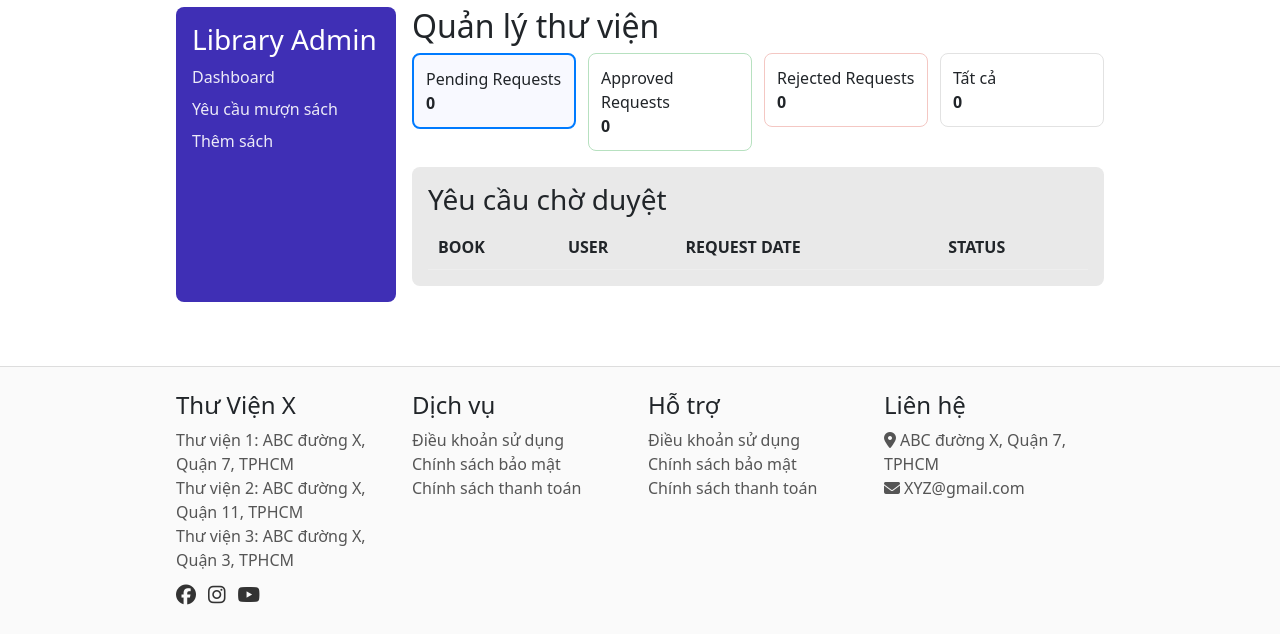
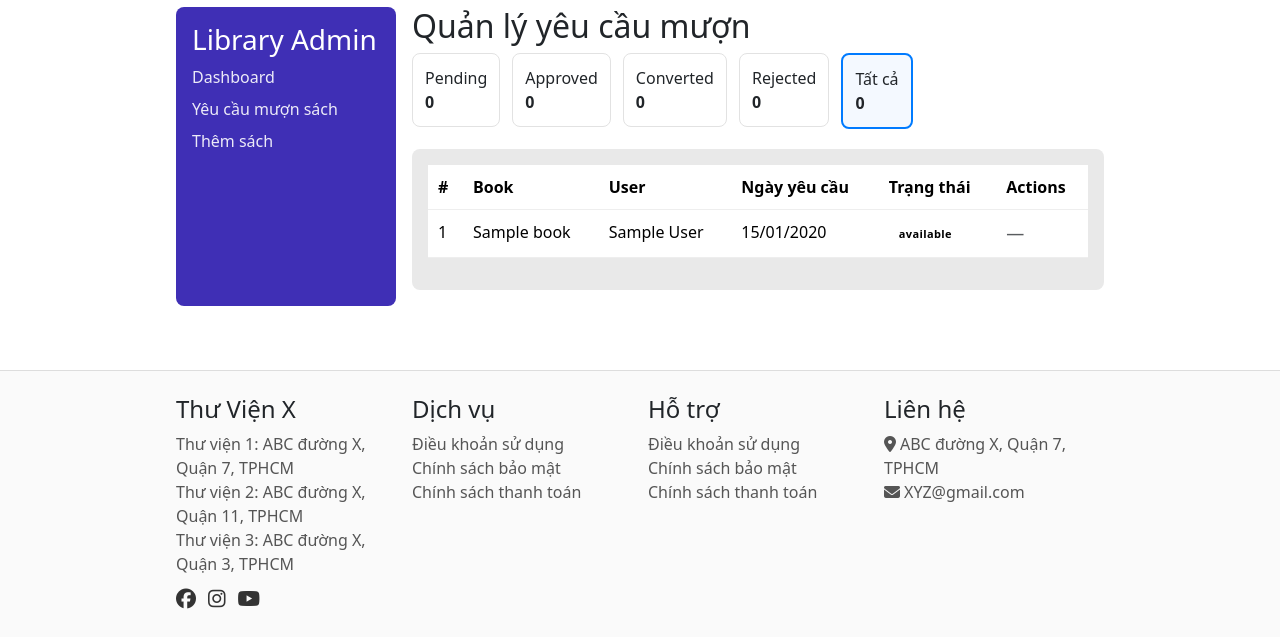
Before and after one commit to HieuLT24/DigitalLibrary, a Flask app: page /admin/requests in a window 1280 px wide. Shown: the part 81-718 px from the top of the page. Run offline with Flask 3, Linux system fonts and the light colour scheme; a user stored in the database is signed in; tables that the repository leaves empty hold one stand-in row (values such as "Sample post"); lists and menus that the app fills with data are empty.

Commit message:
update request borrow books

```diff
--- a/DL/routes/admin.py
+++ b/DL/routes/admin.py
@@ -1,9 +1,8 @@
 from flask import Blueprint, render_template, abort, request, redirect, url_for, flash
 from flask_login import login_required, current_user
-from datetime import date, timedelta
 
 from DL.models import db, Book, BorrowSlip, User, Category, BorrowRequest
-from sqlalchemy.orm import joinedload
+from DL.services.borrow_service import BorrowService
 
 admin_bp = Blueprint('admin', __name__)
 
@@ -14,7 +13,7 @@ def admin_index():
         return abort(403)
 
     total_books = db.session.query(Book).count()
-    borrowing_books = db.session.query(BorrowSlip).filter(BorrowSlip.status == 'borrowing').count()
+    borrowing_books = db.session.query(BorrowSlip).filter(BorrowSlip.status == 'borrowed').count()
     total_users = db.session.query(User).count()
     total_borrows = db.session.query(BorrowSlip).count()
 
@@ -42,10 +41,9 @@ def admin_index():
         'books_by_category_labels': books_by_category_labels,
         'books_by_category_counts': books_by_category_counts,
         'borrow_counts_by_library': [
-            { 'library_location': lib, 'borrow_count': cnt } for lib, cnt in borrow_counts_by_library
+            {'library_location': lib, 'borrow_count': cnt} for lib, cnt in borrow_counts_by_library
         ],
     }
-
     return render_template("admin_templates/statistic.html", stats=stats)
 
 @admin_bp.route("/requests")
@@ -54,81 +52,82 @@ def admin_requests():
     if current_user.role != 'admin':
         return abort(403)
 
-    status_filter = request.args.get('status', 'pending')
+    status_filter = request.args.get('status')  # có thể None = all
+    service = BorrowService()
 
-    query = db.session.query(BorrowRequest).options(
-        db.joinedload(BorrowRequest.user),
-        db.joinedload(BorrowRequest.book)
-    )
+    allowed = ['pending', 'approved', 'rejected', 'converted']
+    if status_filter in allowed:
+        requests = service.list_requests(statuses=[status_filter])
+    else:
+        requests = service.list_requests()
 
-    if status_filter in ['pending', 'approved', 'rejected']:
-        query = query.filter(BorrowRequest.status == status_filter)
-
-    borrow_requests = query.all()
-
-    pending_count = db.session.query(BorrowRequest).filter(BorrowRequest.status == 'pending').count()
-    approved_count = db.session.query(BorrowRequest).filter(BorrowRequest.status == 'approved').count()
-    rejected_count = db.session.query(BorrowRequest).filter(BorrowRequest.status == 'rejected').count()
-
-    stats = {
-        'pending_count': pending_count,
-        'approved_count': approved_count,
-        'rejected_count': rejected_count,
-    }
+    counts = {st: db.session.query(BorrowRequest).filter(BorrowRequest.status == st).count()
+              for st in allowed}
 
     return render_template("admin_templates/admin_requests.html",
-                         requests=borrow_requests, stats=stats, current_filter=status_filter)
-
+                           requests=requests,
+                           counts=counts,
+                           current_filter=status_filter)
 
 @admin_bp.route("/requests/<int:request_id>/approve", methods=['POST'])
 @login_required
 def approve_request(request_id):
     if current_user.role != 'admin':
         return abort(403)
+    service = BorrowService()
+    try:
+        service.approve_request(request_id)
+        flash("Đã duyệt yêu cầu.", "success")
+    except ValueError as e:
+        mapping = {
+            "REQUEST_NOT_FOUND": "Không tìm thấy yêu cầu.",
+            "INVALID_STATE": "Trạng thái không hợp lệ.",
+            "BOOK_NOT_FOUND": "Không tìm thấy sách.",
+            "NO_AVAILABLE_QUANTITY": "Không còn suất để duyệt (đã đủ số lượng)."
+        }
+        flash(mapping.get(str(e), "Duyệt thất bại."), "danger")
+    return redirect(url_for('admin.admin_requests', status='pending'))
 
-    borrow_request = BorrowRequest.query.get_or_404(request_id)
-
-    if borrow_request.status == 'pending':
-        borrow_request.status = 'approved'
-
-        borrow_slip = BorrowSlip(
-            borrow_date=date.today(),
-            due_date=date.today() + timedelta(days=14),
-            status='borrowing',
-            user_id=borrow_request.user_id,
-            book_id=borrow_request.book_id
-        )
-
-        db.session.add(borrow_slip)
-        db.session.commit()
-
-        flash('Đã duyệt yêu cầu mượn sách thành công!', 'success')
-    else:
-        flash('Yêu cầu này đã được xử lý trước đó.', 'warning')
-
-    return redirect(url_for('admin.admin_requests', status='pending'))
+@admin_bp.route("/requests/<int:request_id>/convert", methods=['POST'])
+@login_required
+def convert_request(request_id):
+    if current_user.role != 'admin':
+        return abort(403)
+    service = BorrowService()
+    try:
+        service.convert_request_to_slip(request_id)
+        flash("Đã tạo phiếu mượn (giao sách).", "success")
+    except ValueError as e:
+        mapping = {
+            "REQUEST_NOT_FOUND": "Không tìm thấy yêu cầu.",
+            "INVALID_STATE": "Yêu cầu không ở trạng thái đã duyệt.",
+            "BOOK_NOT_FOUND": "Không tìm thấy sách.",
+            "OUT_OF_STOCK": "Sách đã hết khi giao."
+        }
+        flash(mapping.get(str(e), "Tạo phiếu thất bại."), "danger")
+    return redirect(url_for('admin.admin_requests', status='approved'))
 
 @admin_bp.route("/requests/<int:request_id>/reject", methods=['POST'])
 @login_required
 def reject_request(request_id):
     if current_user.role != 'admin':
         return abort(403)
-
-    borrow_request = BorrowRequest.query.get_or_404(request_id)
-    reject_reason = request.form.get('reject_reason', '')
-
-    if borrow_request.status == 'pending':
-        borrow_request.status = 'rejected'
-        borrow_request.reject_reason = reject_reason
-
-        db.session.commit()
-
-        flash('Đã từ chối yêu cầu mượn sách.', 'info')
-    else:
-        flash('Yêu cầu này đã được xử lý trước đó.', 'warning')
-
+    service = BorrowService()
+    reason = request.form.get('reject_reason') or None
+    try:
+        service.reject_request(request_id, reason)
+        flash("Đã từ chối yêu cầu.", "info")
+    except ValueError as e:
+        mapping = {
+            "REQUEST_NOT_FOUND": "Không tìm thấy yêu cầu.",
+            "INVALID_STATE": "Trạng thái không hợp lệ."
+        }
+        flash(mapping.get(str(e), "Từ chối thất bại."), "danger")
     return redirect(url_for('admin.admin_requests', status='pending'))
 
 @admin_bp.route("/add-book")
+@login_required
 def add_book():
+    if current_user.role != 'admin':
+        return abort(403)
     return render_template("admin_templates/add_book.html")
--- a/DL/templates/admin_templates/admin_requests.html
+++ b/DL/templates/admin_templates/admin_requests.html
@@ -2,123 +2,117 @@
 {% block title %}Quản lý thư viện - Yêu cầu mượn sách{% endblock %}
 {% block content %}
 <style>
-.card-link {
-  text-decoration: none;
-  color: inherit;
-}
-.card-link:hover {
-  text-decoration: none;
-  color: inherit;
-}
-.card-link .card {
-  cursor: pointer;
-  transition: transform 0.2s, box-shadow 0.2s;
-}
-.card-link .card:hover {
-  transform: translateY(-2px);
-  box-shadow: 0 4px 8px rgba(0,0,0,0.1);
-}
-.card.active {
-  border: 2px solid #007bff;
-  background-color: #f8f9ff;
-}
+.card-link{ text-decoration:none; color:inherit; }
+.card-link .card{ cursor:pointer; transition:.2s; }
+.card-link .card:hover{ transform:translateY(-2px); box-shadow:0 4px 8px rgba(0,0,0,.1); }
+.card.active{ border:2px solid #007bff; background:#f4f9ff; }
+.actions form{ display:inline-block; margin-right:4px; }
+.status-badge{display:inline-block;font-size:11px;font-weight:600;padding:4px 10px;border-radius:14px;letter-spacing:.4px;}
+.status-pending{background:#ffe8a3;color:#7a5600;}
+.status-approved{background:#c5f3d0;color:#155f26;}
+.status-rejected{background:#f9c5c1;color:#8a1f18;}
+.status-converted{background:#d0e7ff;color:#0d518c;}
 </style>
+
 <div class="admin-layout">
   {% include 'admin_templates/partials/sidebar.html' %}
 
   <section class="admin-content">
-    <h2>Quản lý thư viện</h2>
-    <div class="cards">
+    <h2>Quản lý yêu cầu mượn</h2>
+
+    <div class="cards" style="display:flex;gap:12px;flex-wrap:wrap;margin-bottom:20px;">
       <a href="{{ url_for('admin.admin_requests', status='pending') }}" class="card-link">
-        <div class="card {{ 'active' if current_filter == 'pending' else '' }}">
-          <div>Pending Requests</div>
-          <strong>{{ stats.pending_count }}</strong>
+        <div class="card {{ 'active' if current_filter=='pending' else '' }}">
+          <div>Pending</div><strong>{{ counts.pending }}</strong>
         </div>
       </a>
       <a href="{{ url_for('admin.admin_requests', status='approved') }}" class="card-link">
-        <div class="card success {{ 'active' if current_filter == 'approved' else '' }}">
-          <div>Approved Requests</div>
-          <strong>{{ stats.approved_count }}</strong>
+        <div class="card {{ 'active' if current_filter=='approved' else '' }}">
+          <div>Approved</div><strong>{{ counts.approved }}</strong>
+        </div>
+      </a>
+      <a href="{{ url_for('admin.admin_requests', status='converted') }}" class="card-link">
+        <div class="card {{ 'active' if current_filter=='converted' else '' }}">
+          <div>Converted</div><strong>{{ counts.converted }}</strong>
         </div>
       </a>
       <a href="{{ url_for('admin.admin_requests', status='rejected') }}" class="card-link">
-        <div class="card danger {{ 'active' if current_filter == 'rejected' else '' }}">
-          <div>Rejected Requests</div>
-          <strong>{{ stats.rejected_count }}</strong>
+        <div class="card {{ 'active' if current_filter=='rejected' else '' }}">
+          <div>Rejected</div><strong>{{ counts.rejected }}</strong>
         </div>
       </a>
       <a href="{{ url_for('admin.admin_requests') }}" class="card-link">
-        <div class="card {{ 'active' if not current_filter else '' }}">
-          <div>Tất cả</div>
-          <strong>{{ stats.pending_count + stats.approved_count + stats.rejected_count }}</strong>
+        <div class="card {{ '' if current_filter else 'active' }}">
+          <div>Tất cả</div><strong>{{ counts.pending + counts.approved + counts.converted + counts.rejected }}</strong>
         </div>
       </a>
     </div>
 
     <div class="panel">
-      <div class="panel-header">
-        <h3>
-          {% if current_filter == 'pending' %}
-            Yêu cầu chờ duyệt
-          {% elif current_filter == 'approved' %}
-            Yêu cầu đã duyệt
-          {% elif current_filter == 'rejected' %}
-            Yêu cầu đã từ chối
-          {% else %}
-            Tất cả yêu cầu mượn sách
-          {% endif %}
-        </h3>
-      </div>
-      <table class="requests">
+      <table class="requests table table-sm">
         <thead>
           <tr>
-            <th>BOOK</th>
-            <th>USER</th>
-            <th>REQUEST DATE</th>
-            <th>STATUS</th>
+            <th>#</th>
+            <th>Book</th>
+            <th>User</th>
+            <th>Ngày yêu cầu</th>
+            <th>Trạng thái</th>
+            <th>Actions</th>
           </tr>
         </thead>
         <tbody>
-          {% for r in requests %}
+        {% for r in requests %}
           <tr>
+            <td>{{ r.request_id }}</td>
             <td>{{ r.book.title if r.book else 'N/A' }}</td>
             <td>{{ r.user.full_name if r.user else 'N/A' }}</td>
-            <td>{{ r.request_date.strftime('%d/%m/%Y') if r.request_date else 'N/A' }}</td>
-            <td><span class="status {{ r.status|lower }}">{{ r.status|title }}</span></td>
+            <td>{{ r.request_date.strftime('%d/%m/%Y') if r.request_date else '—' }}</td>
+            <td>
+              <span class="status-badge status-{{ r.status }}">
+                {% if r.status=='pending' %}Chờ duyệt
+                {% elif r.status=='approved' %}Đã duyệt
+                {% elif r.status=='converted' %}Đã tạo phiếu
+                {% elif r.status=='rejected' %}Từ chối
+                {% else %}{{ r.status }}{% endif %}
+              </span>
+              {% if r.status=='rejected' and r.reject_reason %}
+                <div style="font-size:11px;color:#8a1f18;margin-top:4px;">Lý do: {{ r.reject_reason }}</div>
+              {% endif %}
+            </td>
             <td class="actions">
               {% if r.status == 'pending' %}
-                <form method="POST" action="{{ url_for('admin.approve_request', request_id=r.request_id) }}" style="display: inline;">
-                  <button type="submit" class="btn btn-sm btn-success" title="Duyệt">✅</button>
+                <form method="POST" action="{{ url_for('admin.approve_request', request_id=r.request_id) }}">
+                  <button class="btn btn-sm btn-success">Duyệt</button>
                 </form>
-                <button type="button" class="btn btn-sm btn-danger" title="Từ chối"
-                        onclick="showRejectModal({{ r.request_id }})">❌</button>
+                <button class="btn btn-sm btn-danger" type="button" onclick="showRejectModal({{ r.request_id }})">Từ chối</button>
+              {% elif r.status == 'approved' %}
+                <form method="POST" action="{{ url_for('admin.convert_request', request_id=r.request_id) }}">
+                  <button class="btn btn-sm btn-primary">Giao sách</button>
+                </form>
               {% else %}
-                <span class="text-muted">Đã xử lý</span>
+                <span class="text-muted">—</span>
               {% endif %}
             </td>
           </tr>
-          {% endfor %}
+        {% endfor %}
         </tbody>
       </table>
     </div>
-
-
   </section>
 </div>
 
+<!-- Modal Từ chối -->
 <div class="modal fade" id="rejectModal" tabindex="-1">
   <div class="modal-dialog">
     <div class="modal-content">
-      <div class="modal-header">
-        <h5 class="modal-title">Từ chối yêu cầu mượn sách</h5>
-        <button type="button" class="btn-close" data-bs-dismiss="modal"></button>
-      </div>
       <form id="rejectForm" method="POST">
+        <div class="modal-header">
+          <h5 class="modal-title">Từ chối yêu cầu</h5>
+          <button type="button" class="btn-close" data-bs-dismiss="modal"></button>
+        </div>
         <div class="modal-body">
-          <div class="mb-3">
-            <label for="reject_reason" class="form-label">Lý do từ chối:</label>
-            <textarea class="form-control" id="reject_reason" name="reject_reason" rows="3" placeholder="Nhập lý do từ chối..."></textarea>
-          </div>
+          <label class="form-label">Lý do:</label>
+          <textarea class="form-control" name="reject_reason" rows="3" placeholder="Nhập lý do từ chối..."></textarea>
         </div>
         <div class="modal-footer">
           <button type="button" class="btn btn-secondary" data-bs-dismiss="modal">Hủy</button>
@@ -128,12 +122,11 @@
     </div>
   </div>
 </div>
-
 {% endblock %}
 
 {% block scripts %}
 <script>
-function showRejectModal(requestId) {
+function showRejectModal(requestId){
   const form = document.getElementById('rejectForm');
   form.action = `/admin/requests/${requestId}/reject`;
   const modal = new bootstrap.Modal(document.getElementById('rejectModal'));
--- a/DL/templates/borrowed_list.html
+++ b/DL/templates/borrowed_list.html
@@ -92,8 +92,8 @@
             <div>Tác giả: {{ s.book.author.name if s.book and s.book.author else '—' }}</div>
             <div>Mã sách: #{{ s.book.book_id if s.book else s.book_id }}</div>
             <div>
-              <span class="badge-inline {% if s.due_date and s.due_date < now().date() %}overdue{% endif %}">
-                {{ 'Quá hạn' if s.due_date and s.due_date < now().date() else 'Đang mượn' }}
+              <span class="badge-inline {% if s.due_date and s.due_date < today %}overdue{% endif %}">
+                {{ 'Quá hạn' if s.due_date and s.due_date < today else 'Đang mượn' }}
               </span>
               Hạn trả:
               {% if s.due_date %}
```
Also changed, not shown: DL/__init__.py (+9 -0 lines), DL/routes/user.py (+79 -28 lines), DL/services/borrow_service.py (+129 -16 lines), DL/templates/my_loans.html (+45 -9 lines).
